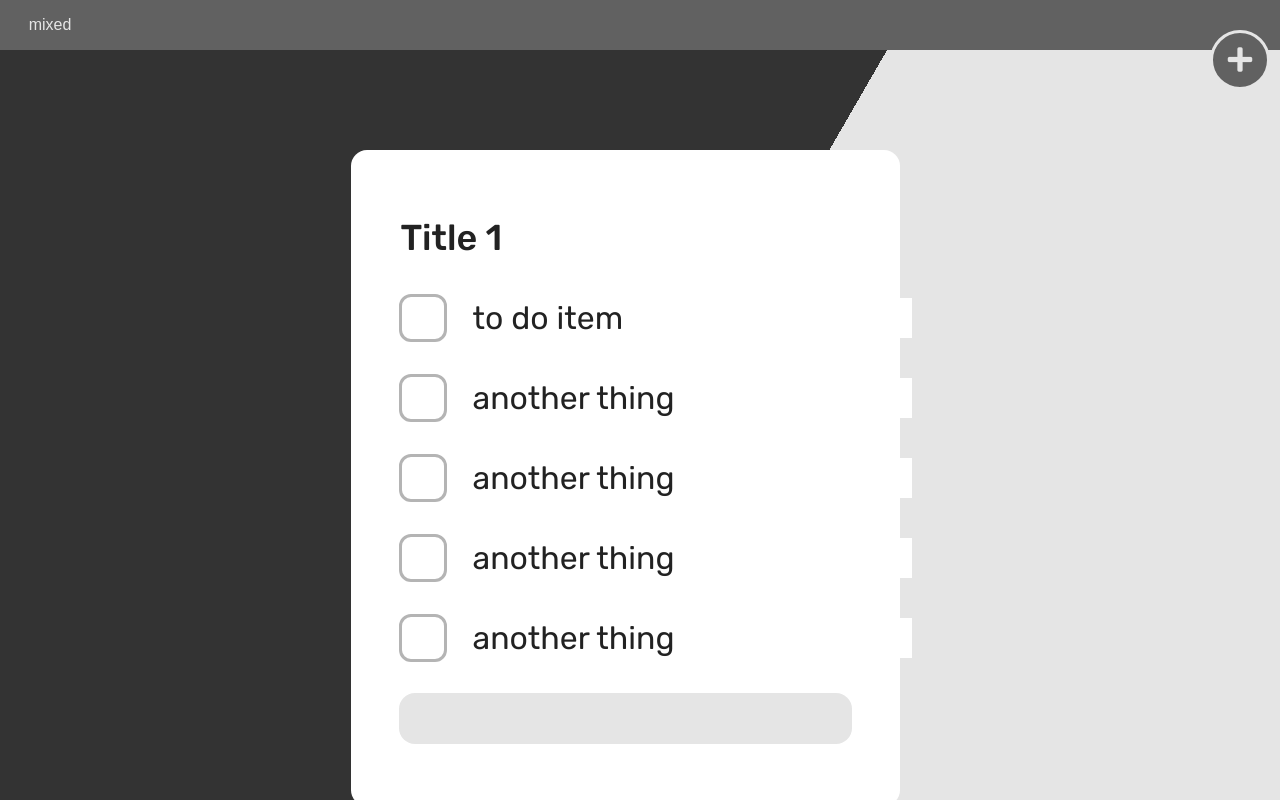
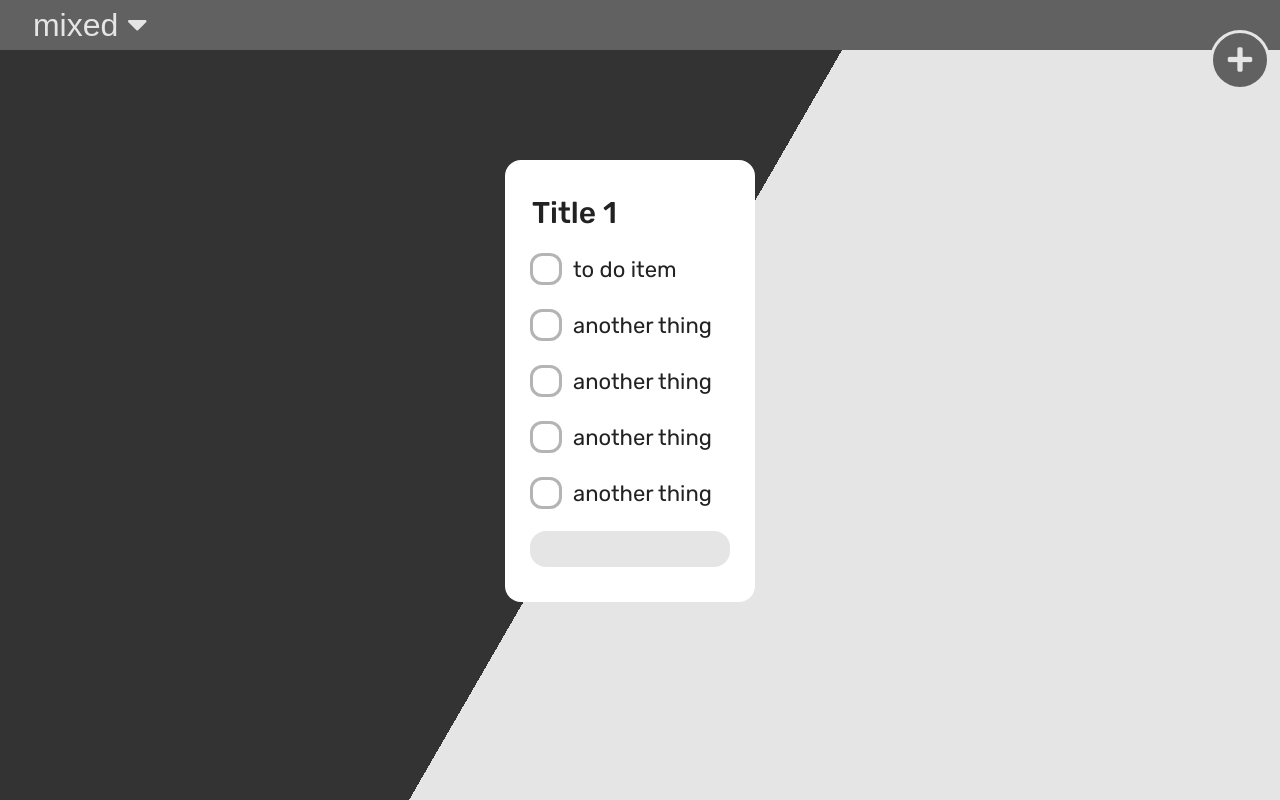
Before and after one commit to Victor81528/todolist, a Vue app: page / in a window 1280 px wide. Shown: the top 800 px of the page. Built offline with nearby package versions, Linux system fonts and the light colour scheme.

Commit message:
完成2k解析度的RWD

```diff
--- a/src/assets/variables/_variables.scss
+++ b/src/assets/variables/_variables.scss
@@ -2,3 +2,4 @@
 $bg-white: #E5E5E5;
 $bg-black: #333333;
 $p-color: #161717;
+$li-height: 68px;
--- a/src/components/Content.vue
+++ b/src/components/Content.vue
@@ -78,20 +78,52 @@ export default {
     display: flex;
     width: 100vw;
     min-height: 100vh;
-    flex-flow: nowrap row;
+    flex-flow: wrap row;
     justify-content: center;
-    align-items: center;
+    align-items: flex-start;
     box-sizing: border-box;
-    padding: 150px;
+    padding: {
+      top: 150px;
+      right: 50px;
+      bottom: 150px;
+      left: 50px;
+    }
+    @media screen and (max-width: 2560px) {
+      padding: {
+        top: 140px;
+        right: 45px;
+        bottom: 140px;
+        left: 45px;
+      }
+    }
     .groups {
       position: relative;
-      width: 549px;
+      width: 360px;
       min-height: 250px;
       box-sizing: border-box;
       border-radius: 16px;
       background-color: #FFFFFF;
-      margin-right: 30px;
-      padding: 48px;
+      padding: 32px;
+      margin: {
+        top: 25px;
+        right: 25px;
+      }
+      @media screen and (max-width: 2560px) {
+        width: 260px;
+        padding: 22px;
+        margin: {
+          top: 16px;
+          right: 16px;
+        }
+      }
+      @media screen and (max-width: 1920px) {
+        width: 250px;
+        padding: 25px;
+        margin: {
+          top: 20px;
+          right: 20px;
+        }
+      }
       #btnDelet {
         display: none;
       }
@@ -99,35 +131,53 @@ export default {
         #btnDelet {
           display: block;
           position: absolute;
-          right: 18px;
-          top: 18px;
+          right: 12px;
+          top: 14px;
           box-sizing: border-box;
           background-color: inherit;
           border: none;
+          color: #222;
+          transition: 1s ease-in-out 1s;
+          @media screen and (max-width: 2560px) {
+            right: 6px;
+            top: 8px;
+          }
           .fa-times-circle {
             font-size: 30px;
             color: $bg-black;
+            @media screen and (max-width: 2560px) {
+              font-size: 24px;
+            }
           }
         }
       }
       .title {
         display: flex;
         align-items: center;
-        height: 80px;
+        height: $li-height;
+        @media screen and (max-width: 2560px) {
+          height: 56px;
+        }
         input {
           font-family: 'Rubik', sans-serif;
           font-weight: 500;
           width: 100%;
           border: 0;
-          font-size: 36px;
+          font-size: 34px;
           line-height: 48px;
+          @media screen and (max-width: 2560px) {
+            font-size: 30px;
+          }
         }
       }
       ul {
         li.items{
           display: flex;
           align-items: center;
-          height: 80px;
+          height: $li-height;
+          @media screen and (max-width: 2560px) {
+            height: 56px;
+          }
           label {
             display: flex;
             position: relative;
@@ -149,19 +199,12 @@ export default {
                   background-color: #29ABE2;
                   i.fa-check {
                     display: inline;
-                    font-size: 32px;
+                    font-size: 26px;
                     color: #FFFFFF;
+                    @media screen and (max-width: 2560px) {
+                      font-size: 24px;
+                    }
                   }
-                }
-                ~ span.checkMark:after{
-                  // display: block;
-                  // left: calc((48px - 27px) / 2);
-                  // top: calc((48px - 23px) / 2);
-                  // width: 12.5px;
-                  // height: 23px;
-                  // border: solid #FFFFFF;
-                  // border-width: 0 6px 6px 0;
-                  // transform: rotate(45deg);
                 }
                 ~ input.itemInput {
                   text-decoration: line-through;
@@ -169,12 +212,19 @@ export default {
               }
             }
             span.checkMark {
-              width: 48px;
-              height: 48px;
+              width: 38px;
+              height: 38px;
               box-sizing: border-box;
               border: 3px solid #B4B4B4;
               border-radius: 12px;
-              margin-right: 24px;
+              margin-right: 14px;
+              @media screen and (max-width: 2560px) {
+                width: 32px;
+                height: 32px;
+                margin-right: 9px;
+              }
+              @media screen and (max-width: 1920px) {
+              }
               &:hover {
                 background-color: #B4B4B4;
               }
@@ -188,33 +238,45 @@ export default {
               }
             }
             input.itemInput {
+              width: 240px;
               font-family: 'Rubik', sans-serif;
-              font-size: 32px;
+              font-size: 28px;
               font-weight: 400;
               border: 0;
+              @media screen and (max-width: 2560px) {
+                width: 170px;
+                font-size: 22px;
+              }
             }
           }
         }
         .newItem {
           display: flex;
-          height: 80px;
+          height: $li-height;
           justify-content: center;
           align-items: center;
+          @media screen and (max-width: 2560px) {
+            height: 56px;
+          }
+          @media screen and (max-width: 1920px) {
+          }
           label {
             display: flex;
-            height: 48px;
             width: 100%;
             align-items: center;
             input {
               width: 100%;
-              font-size: 32px;
+              font-size: 28px;
               background-color: $bg-white;
               border: 0;
               border-radius: 16px;
               padding: {
                 left: 20px;
-                top: 7px;
-                bottom: 7px;
+                top: 5px;
+                bottom: 5px;
+              }
+              @media screen and (max-width: 2560px) {
+                font-size: 22px;
               }
             }
           }
--- a/src/components/NavBar.vue
+++ b/src/components/NavBar.vue
@@ -3,7 +3,7 @@
     <header>
       <nav>
         <div class="bgMode">
-          <button id="openOptions" @click="openOption">{{bgMode}}</button>
+          <button id="optionSwitch" @click="openOption">{{bgMode}} <i class="fas fa-caret-down" :class="{'rotate': open}"></i></button>
           <div class="options" :class="{'isOpen': open}">
             <button class="option" @click="updateBgMode('mixed')">Mixed</button>
             <button class="option" @click="updateBgMode('dark')">Dark Mode</button>
@@ -33,11 +33,7 @@ export default {
   },
   methods: {
     addGroup () {
-      if (this.$store.state.groups.length >= 3) {
-        alert('付費升級Pro版，以解鎖更多項目群組。')
-      } else {
-        this.$store.commit('addGroup')
-      }
+      this.$store.commit('addGroup')
     },
     openOption () {
       this.open = !this.open
@@ -46,9 +42,6 @@ export default {
       this.$store.commit('updateBgMode', mode)
       this.open = false
     }
-    // updateBgMode (e) {
-    //   this.$store.commit('updateBgMode', e.target.value)
-    // }
   }
 }
 </script>
@@ -71,16 +64,24 @@ export default {
       justify-content: flex-start;
       align-items: center;
       .bgMode {
+        display: flex;
         position: relative;
         height: 100%;
-        width: 100px;
-        button#openOptions {
+        width: 180px;
+        flex-flow: nowrap column;
+        justify-content: flex-start;
+        align-items: center;
+        font-size: 32px;
+        button#optionSwitch {
           width: 100%;
           height: 100%;
           color: $bg-white;
           background-color: initial;
           border: 0;
           border-radius: 0;
+          .rotate {
+            transform: rotate(-180deg)
+          }
         }
         .options {
           display: none;
@@ -91,6 +92,7 @@ export default {
           width: 100%;
           flex-flow: nowrap column;
           justify-content: flex-start;
+          top: 50px;
           border-top: 1px solid #161717;
           button.option {
             height: 50px;
```
